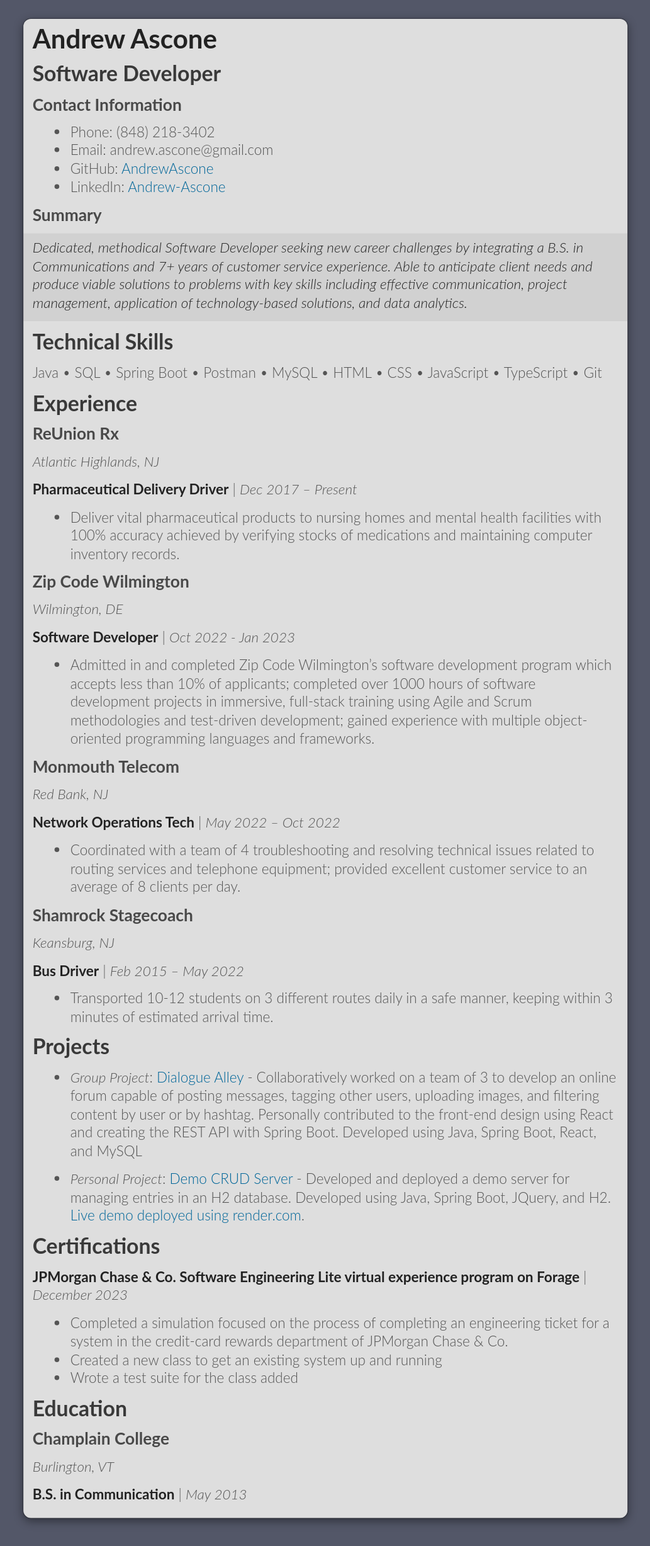
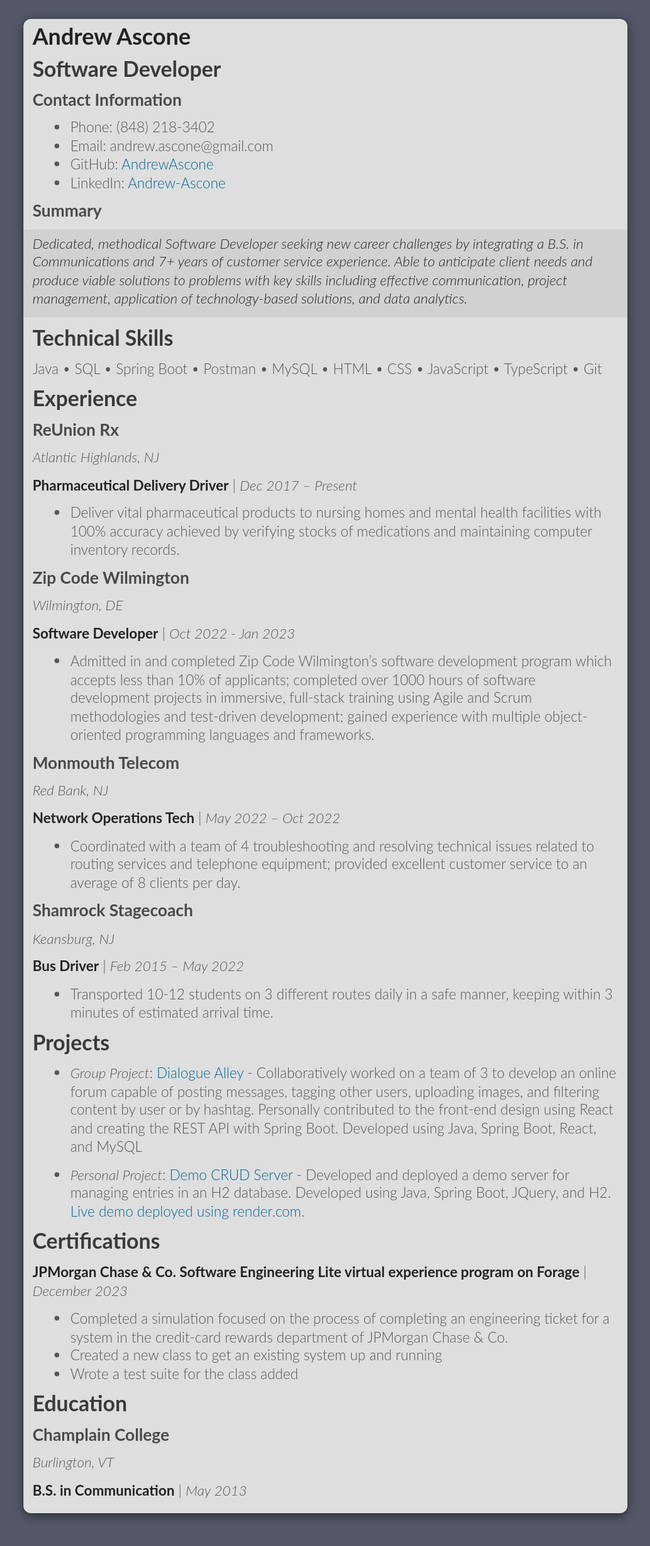
Before and after one commit to AndrewAscone/AndrewAscone, a Jekyll site: the page built from index.md, in a window 1280 px wide. Shown: the whole page at 63% size, without its empty margins (123-1156 px from the left). Built offline with Jekyll 4.4.1, drawn with Linux system fonts in a browser that asks for light colours; our own code applies the rules of GitHub Pages for plain Markdown files; the repository's description, which GitHub fills in, is left out.

Commit message:
Adjusting header sizes

```diff
--- a/assets/css/style.css
+++ b/assets/css/style.css
@@ -198,8 +198,8 @@ header {
 header h1 {
   margin: 0;
   padding: 0;
-  font-size: 24px;
-  line-height: 1.2;
+  font-size: 20px;
+  line-height: 1.1;
   color: #069;
   text-shadow: rgba(255, 255, 255, 0.9) 0 1px 0;
 }
@@ -319,7 +319,7 @@ h6 {
   color: #222;
   padding: 0;
   margin: 0 0 10px;
-  line-height: 1.2;
+  line-height: 1.1;
 }
 
 p,
@@ -338,7 +338,7 @@ h3 {
 }
 
 h1 {
-  font-size: 28px;
+  font-size: 24px;
 }
 
 h2 {
```
